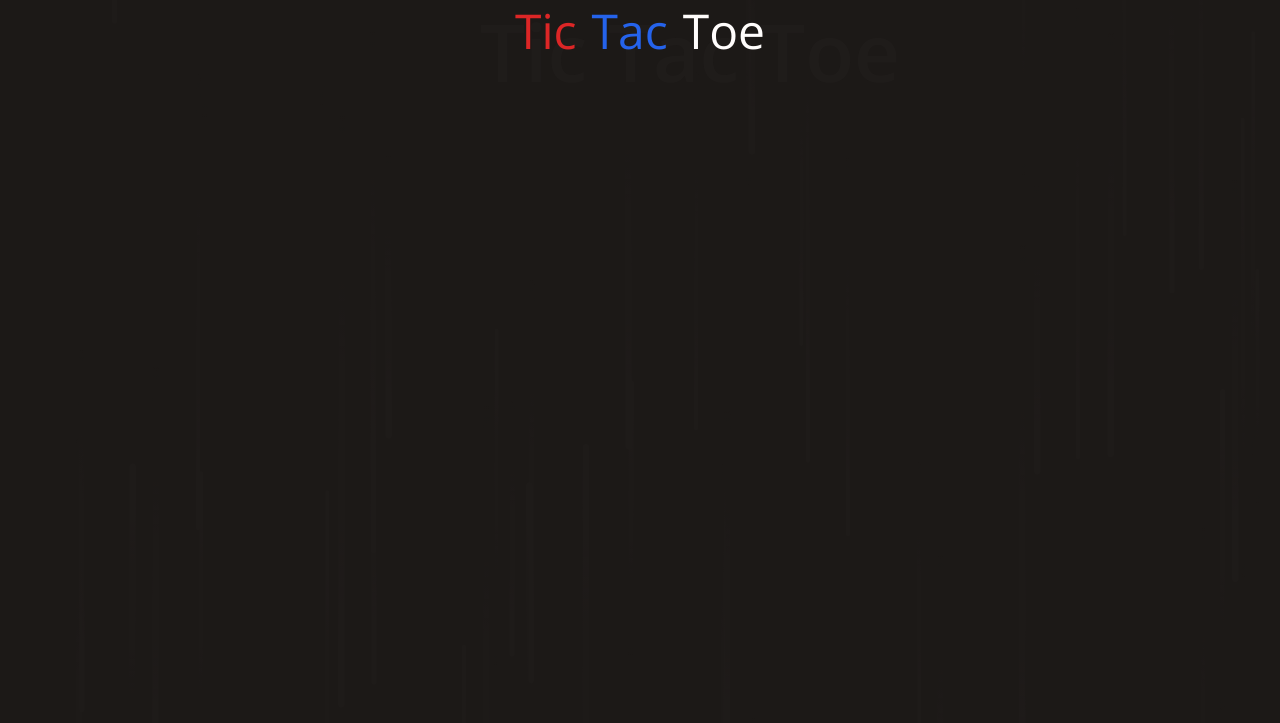
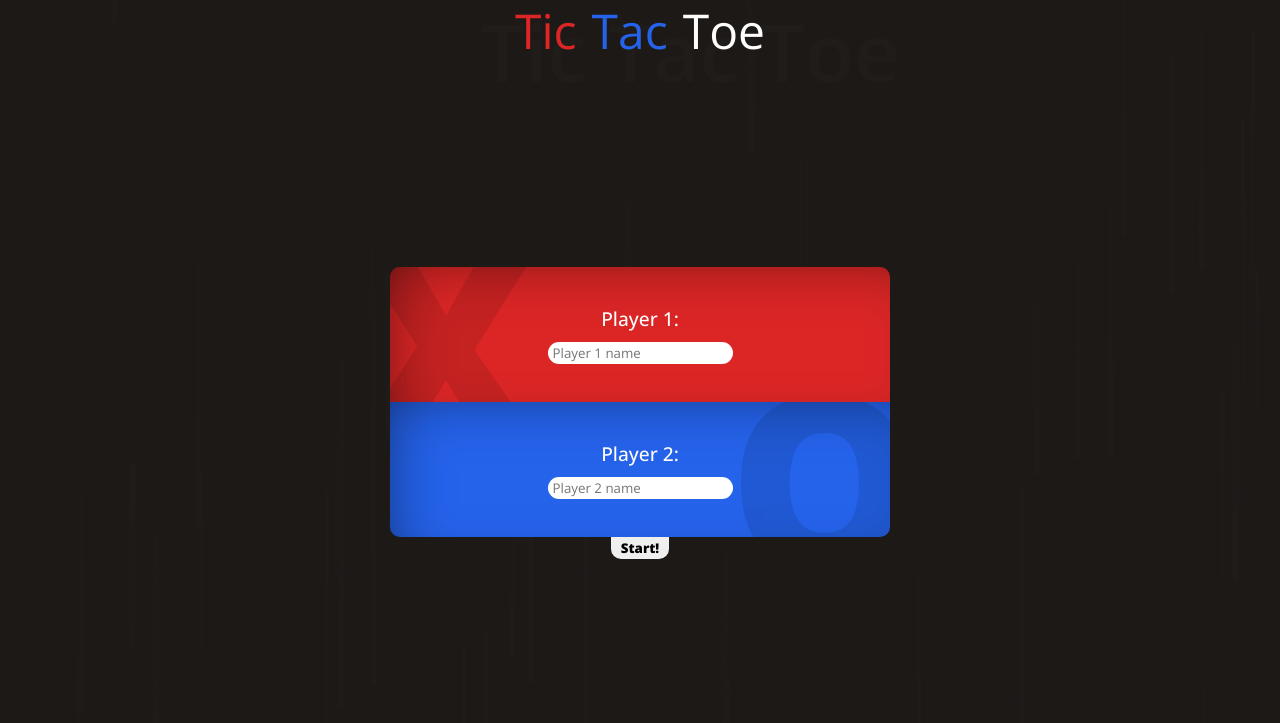
Before and after one commit to viraldL/tic-tac-toe, a plain HTML site: page index.html in a window 1280 px wide. Both pictures are taken after a click on the element "2 Players". Shown: the top 723 px of the page. Drawn offline with nearby package versions, Linux system fonts and the light colour scheme.

Commit message:
Add popup to set player names

```diff
--- a/app.js
+++ b/app.js
@@ -1,6 +1,8 @@
+const main = document.querySelector("main");
+
 const gameBoard = (function(){
     const gameBoard = ["", "", "", "", "", "", "", "", ""];
-    function render() {
+    const render = function() {
         const board = document.createElement("div");
         board.classList.add("board");
         for(let i = 1; i <= gameBoard.length; i++) {
@@ -9,7 +11,6 @@ const gameBoard = (function(){
             board.appendChild(field);
             displayController.btnWork(field, gameBoard, i, field);
         }
-        const main = document.querySelector("main");
         main.classList.add("boardOn");
 
         main.appendChild(board);
@@ -19,20 +20,18 @@ const gameBoard = (function(){
 })();
 
 const Player = function(nick, mark) {
-    const showName = () => {}
-    return {nick};
+    return {nick, mark};
 }
 
 const chooseMode = (function() {
     const twoPlayer = document.createElement("div");
     const botGame = document.createElement("div");
-    function render() {
+    const render = function() {
         twoPlayer.classList.add("twoPlayerBtn");
         botGame.classList.add("botGameBtn");
         twoPlayer.innerText = "2 Players";
         botGame.innerText = "Bot";
 
-        const main = document.querySelector("main");
         main.classList.add("chooseModeOn");
         main.appendChild(twoPlayer);
         main.appendChild(botGame);
@@ -42,7 +41,7 @@ const chooseMode = (function() {
 })();
 
 const displayController = (function(){
-    function btnWork(btn, board, index, field) {
+    const btnWork = function(btn, board, index, field) {
         btn.addEventListener("click", () => {
             board[index] = "x";
             field.innerText = "X";
@@ -57,6 +56,9 @@ const modeController = (function() {
     chooseMode.twoPlayer.addEventListener("click" , () => {
         chooseMode.twoPlayer.classList.add("hide");
         chooseMode.botGame.classList.add("slideRight");
+        setTimeout(() => {
+            namePlayers.render();
+        }, 500)
     })
     chooseMode.botGame.addEventListener("click" , () => {
         chooseMode.twoPlayer.classList.add("slideLeft");
@@ -65,7 +67,58 @@ const modeController = (function() {
 })();
 
 const namePlayers = (function() {
+    const render = function() {
+        main.innerHTML = "";
+        main.setAttribute("class", "");
+        main.classList.add("namePlayersOn");
+        const formBox = document.createElement("div");
+        const form = document.createElement("form");
+        const divP1 = document.createElement("div");
+        const divP2 = document.createElement("div");
+        const textP1 = document.createElement("span");
+        const textP2 = document.createElement("span");
+        const inputP1 = document.createElement("input");
+        const inputP2 = document.createElement("input");
+        const inputStart = document.createElement("input");
 
+        inputP1.setAttribute("type", "text");
+        inputP1.classList.add("inputPlayer");
+        inputP2.classList.add("inputPlayer");
+        inputP2.setAttribute("type", "text");
+        inputP2.setAttribute("placeholder", "Player 2 name");
+        inputP1.setAttribute("placeholder", "Player 1 name");
+        inputP1.setAttribute("required", "");
+        inputP2.setAttribute("required", "");
+        inputStart.setAttribute("type", "submit");
+        inputStart.setAttribute("value", "Start!");
+
+        textP1.innerText = `Player 1:`;
+        textP2.innerText = `Player 2:`;
+
+        divP1.classList.add("divPlayer1");
+        divP2.classList.add("divPlayer2");
+        divP1.appendChild(textP1);
+        divP1.appendChild(inputP1);
+        divP2.appendChild(textP2);
+        divP2.appendChild(inputP2);
+
+        form.classList.add("playerForm");
+        form.setAttribute("onsubmit", "return false;")
+        form.appendChild(divP1);
+        form.appendChild(divP2);
+        form.appendChild(inputStart);
+
+        formBox.classList.add("formBox");
+        formBox.appendChild(form);
+        setTimeout(() => {
+            formBox.classList.add("show2")
+        }, 500)
+
+        main.appendChild(formBox);
+
+    }
+
+    return { render };
 })();
 
 
--- a/styles.css
+++ b/styles.css
@@ -140,7 +140,14 @@ footer .footerIcons span a img:hover {
     display: flex;
     align-items: center;
     justify-content: space-around;
-    padding: 0 350px;
+    padding: 0 20%;
+    gap: 10px;
+}
+
+.namePlayersOn {
+    display: flex;
+    align-items: center;
+    justify-content: center;
 }
 
 .twoPlayerBtn, .botGameBtn {
@@ -158,6 +165,7 @@ footer .footerIcons span a img:hover {
     cursor: pointer;
     letter-spacing: 0.1em;
     transform: scale(0);
+    flex-shrink: 0;
 }
 
 .twoPlayerBtn:hover, .botGameBtn:hover {
@@ -170,6 +178,97 @@ footer .footerIcons span a img:hover {
 
 .botGameBtn {
     background-color: var(--b);
+}
+
+.formBox {
+    width: 500px;
+    height: 300px;
+    transform: scale(0);
+}
+
+.playerForm {
+    width: 100%;
+    height: 100%;
+    display: flex;
+    align-items: center;
+    justify-content: center;
+    flex-direction: column;
+    border-radius: 10px;
+}
+
+.playerForm input[type="submit"] {
+    border: none;
+    padding: 2px 10px;
+    border-radius: 0 0 10px 10px;
+    font-weight: 800;
+    cursor: pointer;
+    transition: all 0.2s ease-out;
+}
+
+.playerForm input[type="submit"]:hover {
+    padding: 2px 15px;
+}
+
+.divPlayer1, .divPlayer2 {
+    position: relative;
+    display: flex;
+    align-items: center;
+    justify-content: center;
+    flex-direction: column;
+    gap: 10px;
+    width: 100%;
+    height: 45%;
+    box-shadow: inset 22px 16px 68px -35px rgba(0, 0, 0, 0.658);
+    overflow: hidden;
+}
+
+.divPlayer1::before {
+    content: "X";
+    position: absolute;
+    top: -90px;
+    left: -30px;
+    font-weight: 800;
+    font-size: 15rem;
+    opacity: 0.1;
+}
+
+.divPlayer2::after {
+    content: "O";
+    position: absolute;
+    top: -90px;
+    right: -30px;
+    font-weight: 800;
+    font-size: 15rem;
+    opacity: 0.1;
+}
+
+.inputPlayer {
+    border: none;
+    border-radius: 20px;
+    padding: 2px 5px;
+    outline: none;
+    transition: all 0.5s ease-out;
+}
+
+.inputPlayer:focus {
+    box-shadow: 0 5px 10px 10px rgba(0, 0, 0, 0.233);;
+}
+
+.divPlayer1 span, .divPlayer2 span {
+    color: var(--w);
+    font-weight: 500;
+    font-size: 1.2rem;
+}
+
+.divPlayer1 {
+    background-color: var(--r);
+    border-radius: 10px 10px 0 0;
+}
+
+
+.divPlayer2 {
+    background-color: var(--b);
+    border-radius: 0 0 10px 10px;
 }
 
 main {
```
